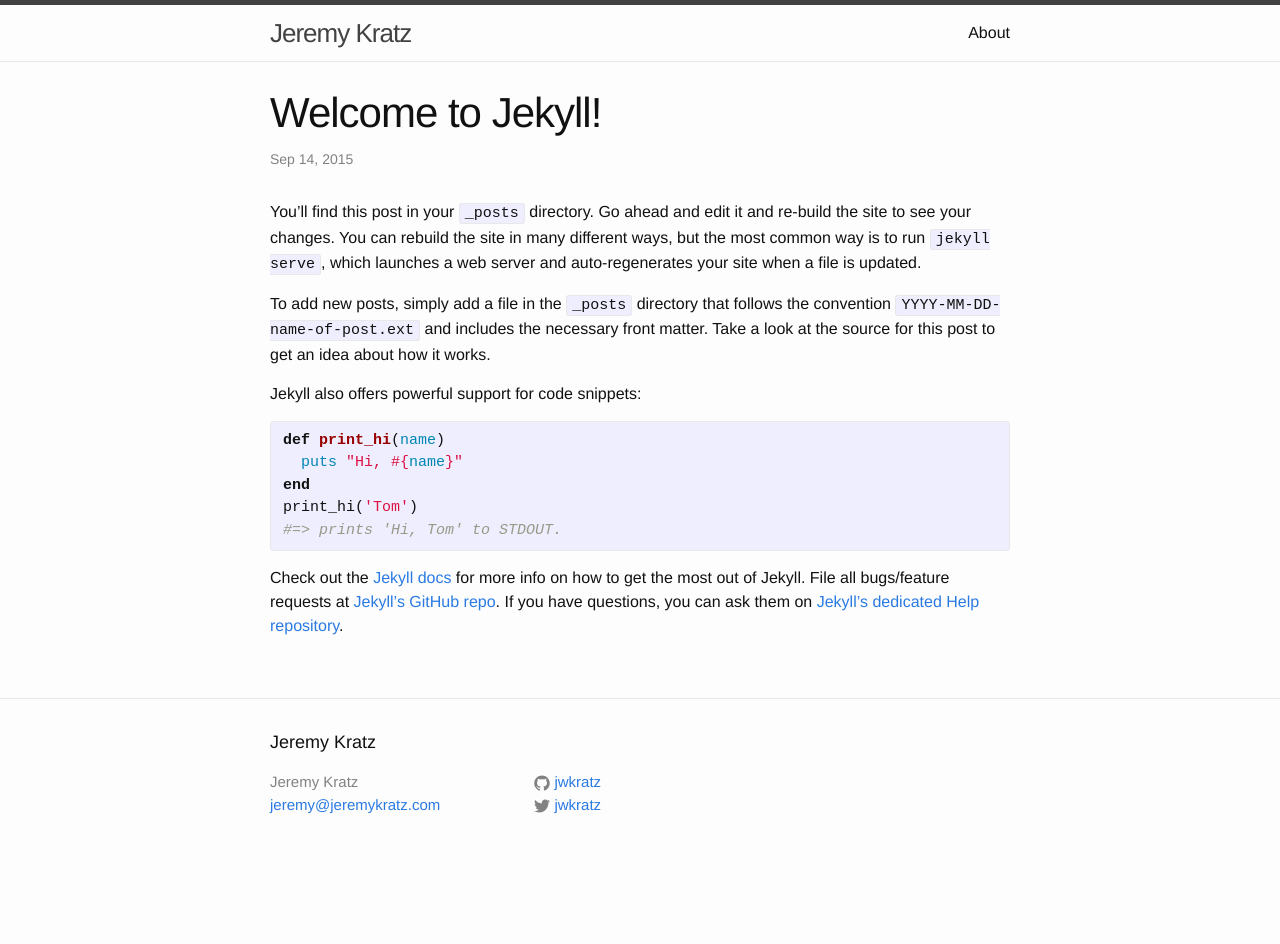
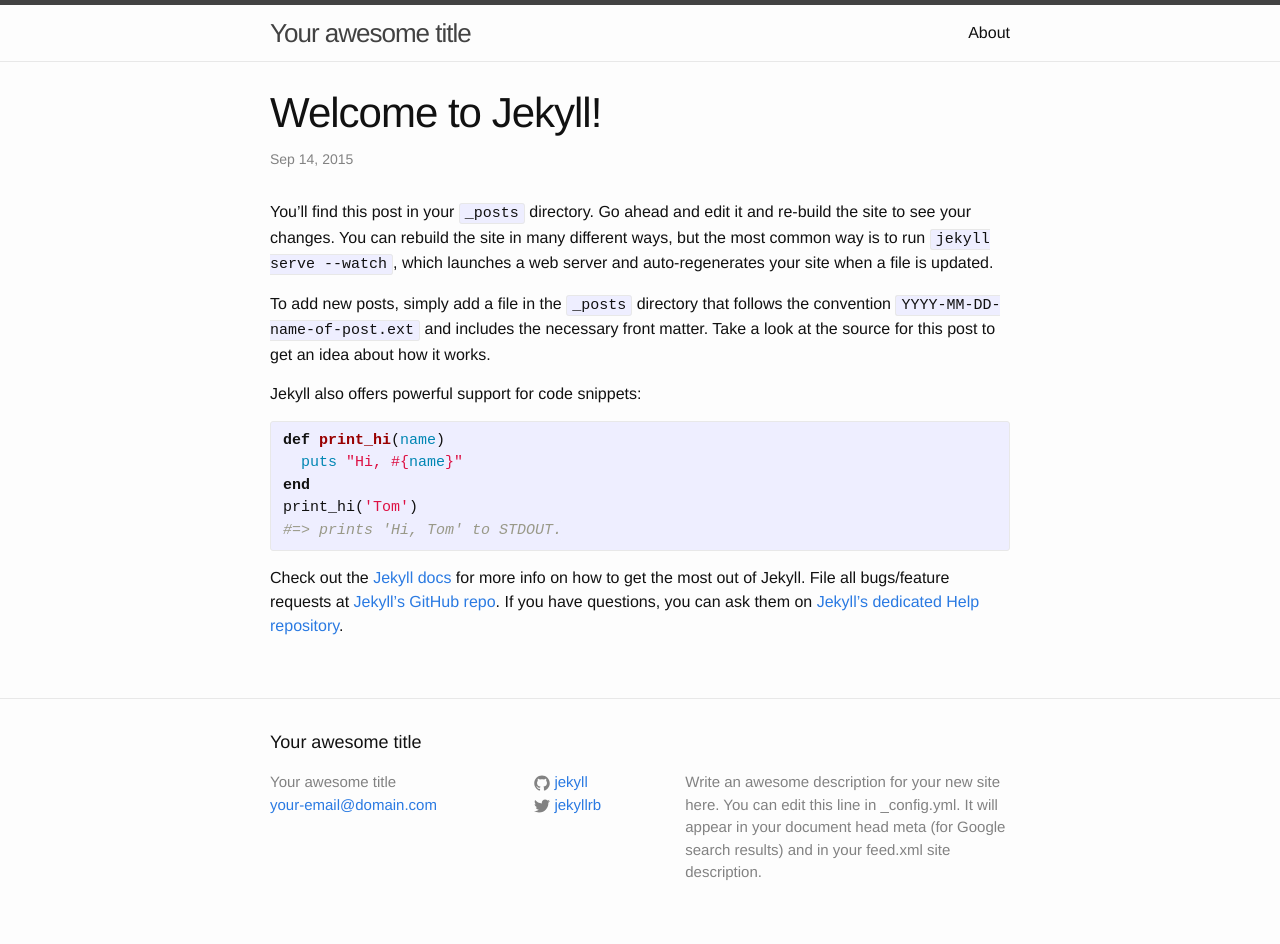
Before and after one commit to jwkratz/jwkratz.github.io, a Jekyll site: the page built from _posts/2015-09-14-welcome-to-jekyll.markdown, in a window 1280 px wide. Built offline with Jekyll 4.4.1, drawn with Linux system fonts in a browser that asks for light colours; before the commit the page ends 900 px from its top, so only the background shows below that.

Commit message:
Updated to github-pages Jekyll config

```diff
--- /dev/null
+++ b/Gemfile
@@ -0,0 +1,2 @@
+source 'https://rubygems.org'
+gem 'github-pages'
--- a/_config.yml
+++ b/_config.yml
@@ -1,11 +1,14 @@
 # Site settings
-title: Jeremy Kratz
-email: jeremy@jeremykratz.com
-description: > # Jeremy Kratz is a web developer, designer, writer, and more.
+title: Your awesome title
+email: your-email@domain.com
+description: > # this means to ignore newlines until "baseurl:"
+  Write an awesome description for your new site here. You can edit this
+  line in _config.yml. It will appear in your document head meta (for
+  Google search results) and in your feed.xml site description.
 baseurl: "" # the subpath of your site, e.g. /blog/
-url: "http://jeremykratz.com" # the base hostname & protocol for your site
-twitter_username: jwkratz
-github_username:  jwkratz
+url: "http://yourdomain.com" # the base hostname & protocol for your site
+twitter_username: jekyllrb
+github_username:  jekyll
 
 # Build settings
 markdown: kramdown
--- a/_includes/head.html
+++ b/_includes/head.html
@@ -1,12 +1,11 @@
 <head>
-  <meta charset="utf-8">
-  <meta http-equiv="X-UA-Compatible" content="IE=edge">
-  <meta name="viewport" content="width=device-width, initial-scale=1">
+    <meta charset="utf-8">
+    <meta name="viewport" content="width=device-width initial-scale=1" />
+    <meta http-equiv="X-UA-Compatible" content="IE=edge">
 
-  <title>{% if page.title %}{{ page.title }}{% else %}{{ site.title }}{% endif %}</title>
-  <meta name="description" content="{% if page.excerpt %}{{ page.excerpt | strip_html | strip_newlines | truncate: 160 }}{% else %}{{ site.description }}{% endif %}">
+    <title>{% if page.title %}{{ page.title }}{% else %}{{ site.title }}{% endif %}</title>
+    <meta name="description" content="{{ site.description }}">
 
-  <link rel="stylesheet" href="{{ "/css/main.css" | prepend: site.baseurl }}">
-  <link rel="canonical" href="{{ page.url | replace:'index.html','' | prepend: site.baseurl | prepend: site.url }}">
-  <link rel="alternate" type="application/rss+xml" title="{{ site.title }}" href="{{ "/feed.xml" | prepend: site.baseurl | prepend: site.url }}" />
+    <link rel="stylesheet" href="{{ "/css/main.css" | prepend: site.baseurl }}">
+    <link rel="canonical" href="{{ page.url | replace:'index.html','' | prepend: site.baseurl | prepend: site.url }}">
 </head>
--- a/_posts/2015-09-14-welcome-to-jekyll.markdown
+++ b/_posts/2015-09-14-welcome-to-jekyll.markdown
@@ -1,10 +1,10 @@
 ---
 layout: post
 title:  "Welcome to Jekyll!"
-date:   2015-09-14 19:59:15
+date:   2015-09-14 20:18:30
 categories: jekyll update
 ---
-You’ll find this post in your `_posts` directory. Go ahead and edit it and re-build the site to see your changes. You can rebuild the site in many different ways, but the most common way is to run `jekyll serve`, which launches a web server and auto-regenerates your site when a file is updated.
+You’ll find this post in your `_posts` directory. Go ahead and edit it and re-build the site to see your changes. You can rebuild the site in many different ways, but the most common way is to run `jekyll serve --watch`, which launches a web server and auto-regenerates your site when a file is updated.
 
 To add new posts, simply add a file in the `_posts` directory that follows the convention `YYYY-MM-DD-name-of-post.ext` and includes the necessary front matter. Take a look at the source for this post to get an idea about how it works.
 
--- a/_sass/_base.scss
+++ b/_sass/_base.scss
@@ -154,8 +154,8 @@ pre {
  * Wrapper
  */
 .wrapper {
-    max-width: -webkit-calc(#{$content-width} - (#{$spacing-unit} * 2));
-    max-width:         calc(#{$content-width} - (#{$spacing-unit} * 2));
+    max-width: -webkit-calc(800px - (#{$spacing-unit} * 2));
+    max-width:         calc(800px - (#{$spacing-unit} * 2));
     margin-right: auto;
     margin-left: auto;
     padding-right: $spacing-unit;
@@ -163,8 +163,8 @@ pre {
     @extend %clearfix;
 
     @include media-query($on-laptop) {
-        max-width: -webkit-calc(#{$content-width} - (#{$spacing-unit}));
-        max-width:         calc(#{$content-width} - (#{$spacing-unit}));
+        max-width: -webkit-calc(800px - (#{$spacing-unit}));
+        max-width:         calc(800px - (#{$spacing-unit}));
         padding-right: $spacing-unit / 2;
         padding-left: $spacing-unit / 2;
     }
--- a/css/main.scss
+++ b/css/main.scss
@@ -21,16 +21,13 @@ $grey-color:       #828282;
 $grey-color-light: lighten($grey-color, 40%);
 $grey-color-dark:  darken($grey-color, 25%);
 
-// Width of the content area
-$content-width:    800px;
-
 $on-palm:          600px;
 $on-laptop:        800px;
 
 
 
 // Using media queries with like this:
-// @include media-query($on-palm) {
+// @include media-query($palm) {
 //     .wrapper {
 //         padding-right: $spacing-unit / 2;
 //         padding-left: $spacing-unit / 2;
--- a/feed.xml
+++ b/feed.xml
@@ -7,7 +7,7 @@ layout: null
     <title>{{ site.title | xml_escape }}</title>
     <description>{{ site.description | xml_escape }}</description>
     <link>{{ site.url }}{{ site.baseurl }}/</link>
-    <atom:link href="{{ "/feed.xml" | prepend: site.baseurl | prepend: site.url }}" rel="self" type="application/rss+xml"/>
+    <atom:link href="{{ "/feed.xml" | prepend: site.baseurl | prepend: site.url }}" rel="self" type="application/rss+xml" />
     <pubDate>{{ site.time | date_to_rfc822 }}</pubDate>
     <lastBuildDate>{{ site.time | date_to_rfc822 }}</lastBuildDate>
     <generator>Jekyll v{{ jekyll.version }}</generator>
```
Also changed, not shown: Gemfile.lock (added), README.md (deleted), 1 other file.
